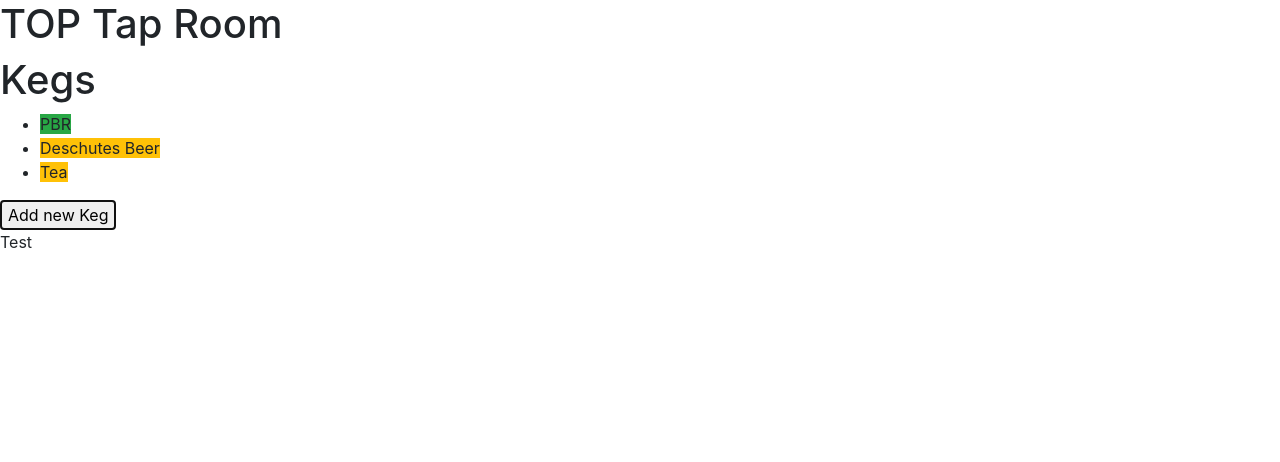
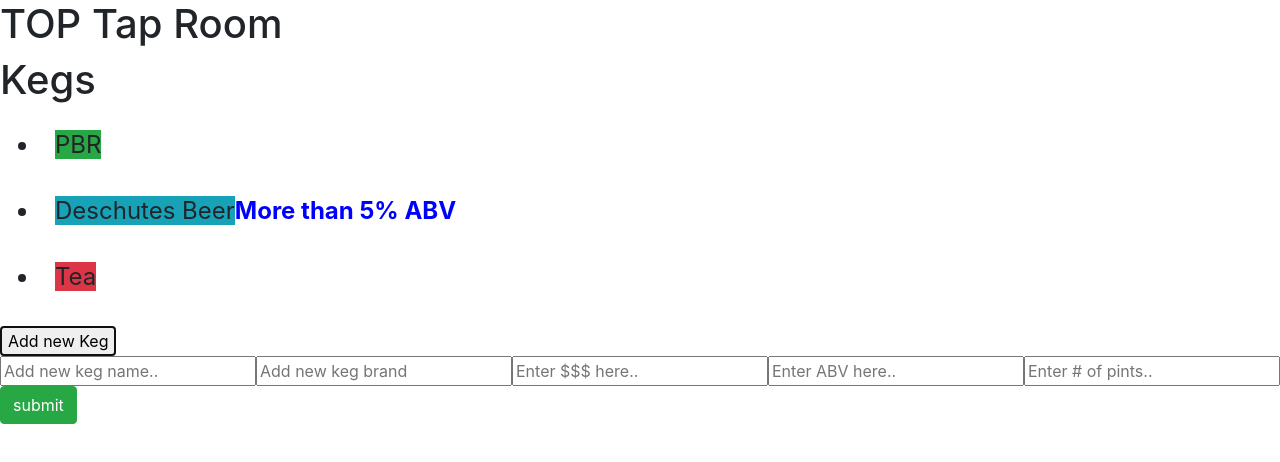
Before and after one commit to annieyshin/tap-room, an Angular app: page / in a window 1280 px wide. Both pictures are taken after a click on the button "Add new Keg". Shown: the top 462 px of the page. Built offline with nearby package versions, Linux system fonts and the light colour scheme.

Commit message:
add ability to add new kegs into Keglist array

```diff
--- a/src/app/keg/keg.component.css
+++ b/src/app/keg/keg.component.css
@@ -12,5 +12,15 @@
 }
 
 app-new-keg {
-  display: none;
+  display: grid;
 }
+
+.boldText {
+  font-weight: bold;
+  color: blue;
+}
+
+.kegNames {
+  padding: 15px;
+  font-size: 18pt;
+}
--- a/src/app/keg/keg.component.html
+++ b/src/app/keg/keg.component.html
@@ -1,8 +1,9 @@
 <h1>Kegs</h1>
 <ul>
-  <li *ngFor="let keg of kegs" [class.selected]="keg === selectedKeg" >
-    <span (click)="onSelect(keg)" [class]="priceColor(keg)">{{ keg.name }}</span>
+  <li *ngFor="let keg of kegs" [class.selected]="keg === selectedKeg" class="kegNames">
+    <span (click)="onSelect(keg)" [class]="priceColor(keg)" >{{ keg.name }}</span>
     <span *ngIf="lessThanTenCheck(keg)">Warning: Less than ten pints left</span>
+    <span *ngIf="ABVindicator(keg)" class="boldText">More than 5% ABV</span>
   </li>
 </ul>
 
@@ -10,7 +11,6 @@
 
 
 <div *ngIf="newKegForm">
-  Test
   <app-new-keg></app-new-keg>
 </div>
 
--- a/src/app/keg/keg.component.ts
+++ b/src/app/keg/keg.component.ts
@@ -1,7 +1,6 @@
 import { Component, OnInit } from '@angular/core';
 import { Keg } from '../models/keg';
 import { kegList } from '../models/all-kegs';
-import { NewKegComponent} from '../new-keg/new-keg.component';
 
 @Component({
   selector: 'app-keg',
@@ -29,9 +28,18 @@
     } else if (keg.price > 15) {
       return "bg-danger";
     } else if (keg.price >5) {
-      return "bg-warning";
+      return "bg-info";
     }
   }
+
+  ABVindicator(keg) {
+    if (keg.alcoholContent > 5) {
+    return true;
+  } else {
+    return false;
+  }
+  }
+
 
   makeNewKeg() {
     this.newKegForm = true;
--- a/src/app/models/all-kegs.ts
+++ b/src/app/models/all-kegs.ts
@@ -1,7 +1,7 @@
 import { Keg } from './keg';
 
 export let kegList: Keg[] = [
-  new Keg("PBR", "PBR Brand", 5, 10, 100),
+  new Keg("PBR", "PBR Brand", 5, 3, 100),
   new Keg("Deschutes Beer", "Deschutes Keggery", 7, 25, 50),
-  new Keg("Tea", "The Tea Team", 10, 20, 15)
+  new Keg("Tea", "The Tea Team", 16, 2, 15)
 ];
--- a/src/app/new-keg/new-keg.component.html
+++ b/src/app/new-keg/new-keg.component.html
@@ -1 +1,8 @@
-<p>Hello from New Keg</p>
+<form class="newKegFormInput">
+  <input type="text" #newKegName placeholder="Add new keg name..">
+  <input type="text" #newKegBrand placeholder="Add new keg brand">
+  <input type="number" #newKegPrice placeholder="Enter $$$ here..">
+  <input type="number" #newKegABV placeholder="Enter ABV here..">
+  <input type="number" #newKegPintsLeft placeholder="Enter # of pints..">
+  <input type="submit" class="btn btn-success" value="submit" (click)="addNewKeg(newKegName.value, newKegBrand.value, newKegPrice.value, newKegABV.value, newKegPintsLeft.value)">
+</form>
--- a/src/app/new-keg/new-keg.component.ts
+++ b/src/app/new-keg/new-keg.component.ts
@@ -9,7 +9,12 @@
 })
 export class NewKegComponent implements OnInit {
 
-
+  addNewKeg(name, brand, price, alcoholContent, pintsLeft) {
+    let newKeg: Keg = new Keg(name, brand, price, alcoholContent, pintsLeft);
+    console.log(name);
+    console.log(brand);
+    kegList.push(newKeg);
+  }
   constructor() { }
 
   ngOnInit() {
```
